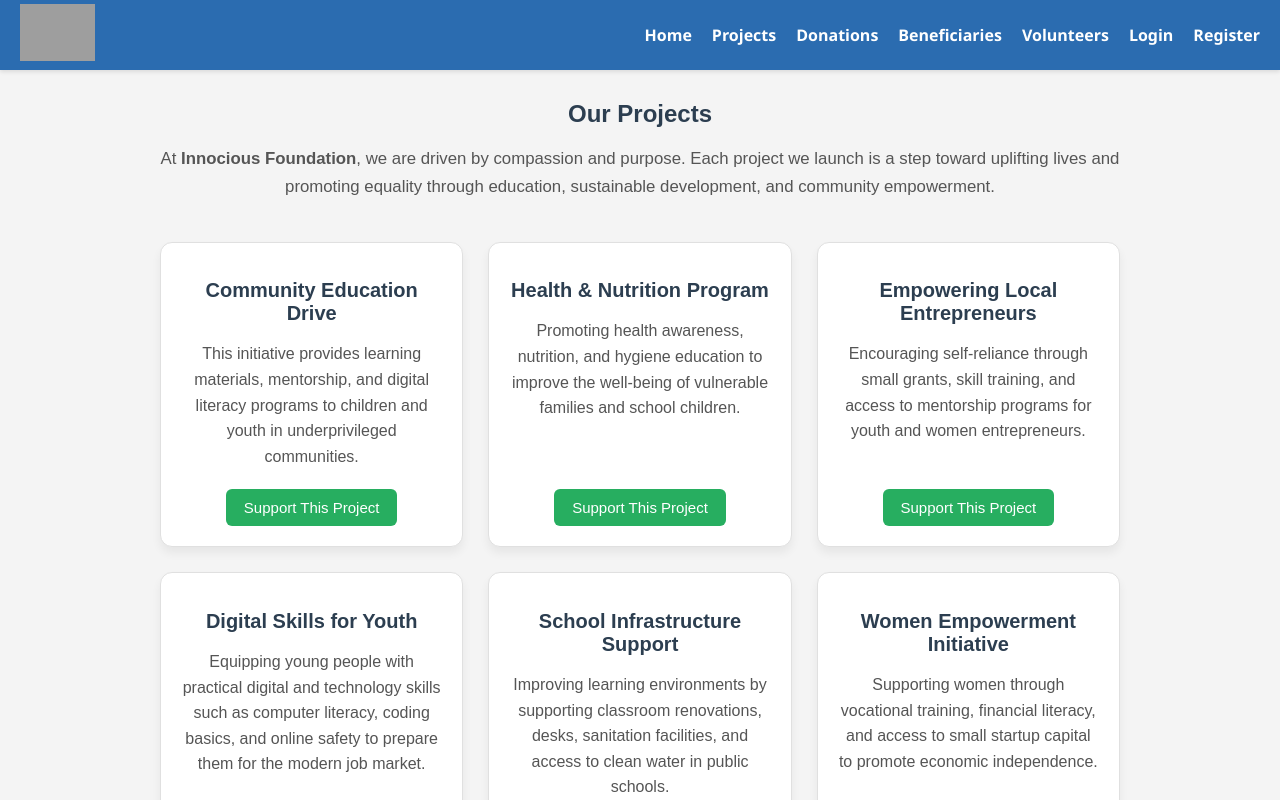
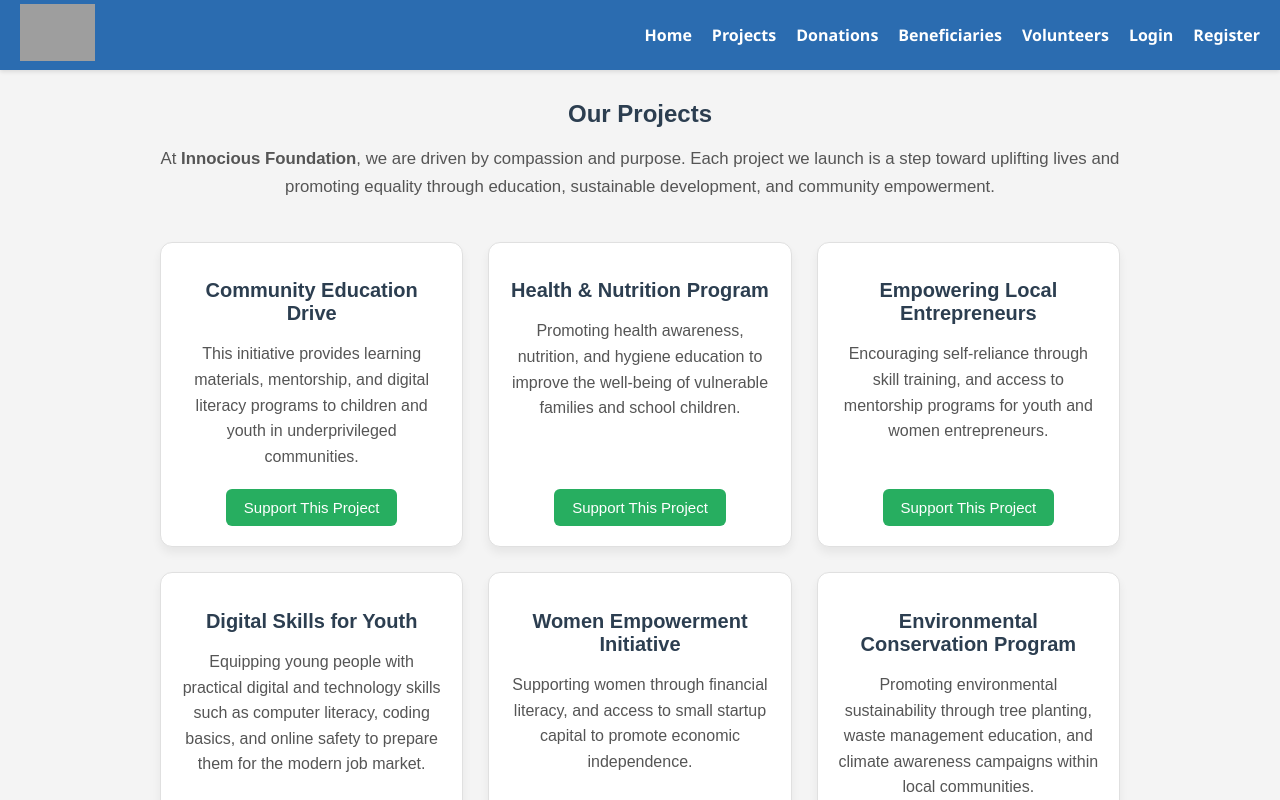
Before and after one commit to Omwami-dev/community-aid-frontend, a React (Create React App) app: page /projects in a window 1280 px wide. Shown: the top 800 px of the page. Built offline with nearby package versions, Linux system fonts and the light colour scheme; grey boxes are pictures that could not be loaded.

Commit message:
add more projects

```diff
--- a/src/pages/ProjectsPage.js
+++ b/src/pages/ProjectsPage.js
@@ -21,10 +21,8 @@ function ProjectsPage() {
       id: 3,
       title: "Empowering Local Entrepreneurs",
       description:
-        "Encouraging self-reliance through small grants, skill training, and access to mentorship programs for youth and women entrepreneurs.",
+        "Encouraging self-reliance through skill training, and access to mentorship programs for youth and women entrepreneurs.",
     },
-
-    // 🔽 NEW PROJECTS (Aligned with Innocious Foundation)
     {
       id: 4,
       title: "Digital Skills for Youth",
@@ -33,24 +31,18 @@ function ProjectsPage() {
     },
     {
       id: 5,
-      title: "School Infrastructure Support",
+      title: "Women Empowerment Initiative",
       description:
-        "Improving learning environments by supporting classroom renovations, desks, sanitation facilities, and access to clean water in public schools.",
+        "Supporting women through financial literacy, and access to small startup capital to promote economic independence.",
     },
     {
       id: 6,
-      title: "Women Empowerment Initiative",
-      description:
-        "Supporting women through vocational training, financial literacy, and access to small startup capital to promote economic independence.",
-    },
-    {
-      id: 7,
       title: "Environmental Conservation Program",
       description:
         "Promoting environmental sustainability through tree planting, waste management education, and climate awareness campaigns within local communities.",
     },
     {
-      id: 8,
+      id: 7,
       title: "Community Health Outreach",
       description:
         "Providing basic medical camps, health education, and preventive care awareness to underserved rural communities.",
```
